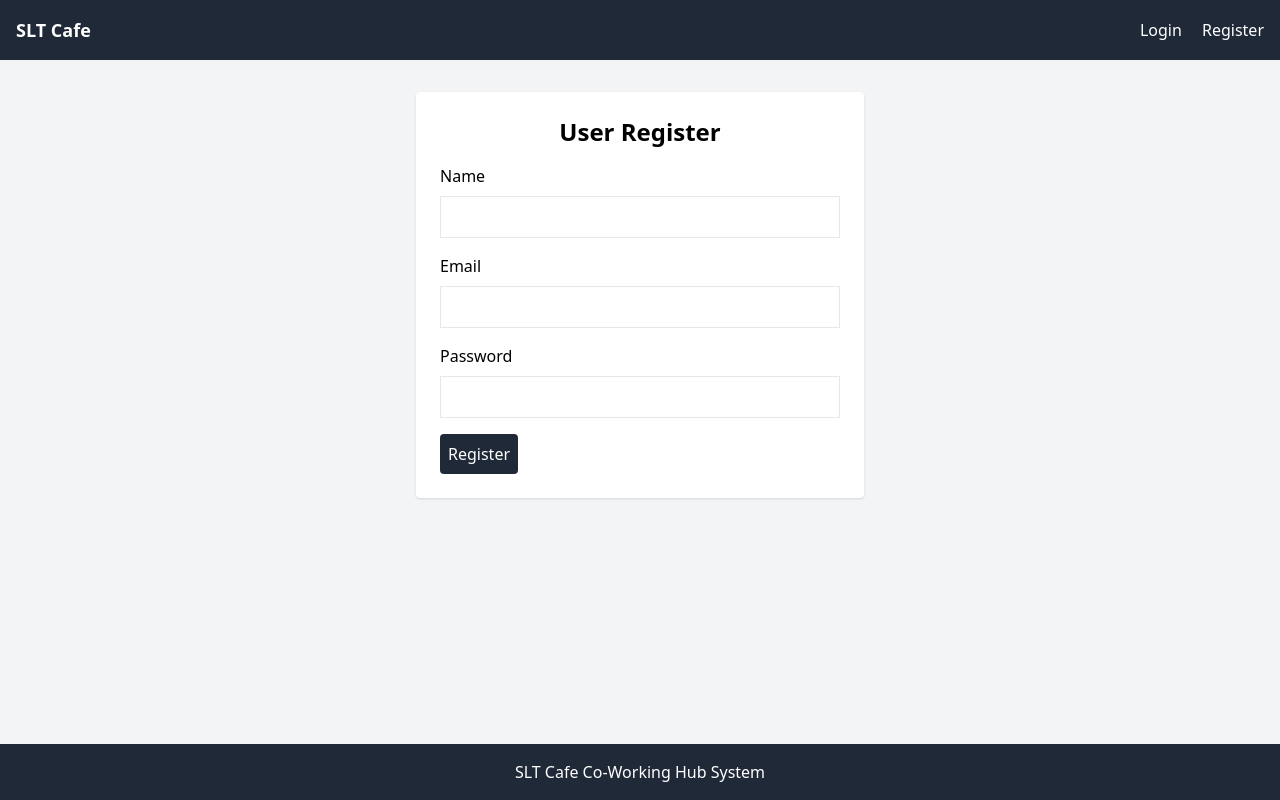
After one commit to Eshika2/SLT-Practical-Test-Co-Working-Hub-and-Cafe-Ordering, a PHP site: page /register.php in a window 1280 px wide. The commit adds this page. Run offline with PHP 8.4, Linux system fonts and the light colour scheme; some libraries are stand-ins or nearby versions.

Commit message:
Add user authentication

```diff
--- a/includes/header.php
+++ b/includes/header.php
@@ -25,11 +25,6 @@ if (session_status() === PHP_SESSION_NONE) {
                 <a href="/SLT_cafe/bookings/index.php">Bookings</a>
                 <a href="/SLT_cafe/menu.php">Cafe Menu</a>
                 <a href="/SLT_cafe/cart/index.php">Cart</a>
-
-                <?php if ($_SESSION['user_type_id'] == 1) { ?>
-                    <a href="/SLT_cafe/admin/dashboard.php">Admin</a>
-                <?php } ?>
-
                 <a href="/SLT_cafe/logout.php">Logout</a>
             <?php } else { ?>
                 <a href="/SLT_cafe/login.php">Login</a>
--- /dev/null
+++ b/register.php
@@ -0,0 +1,62 @@
+<?php
+include "config/db.php";
+
+$message = "";
+
+if ($_SERVER["REQUEST_METHOD"] == "POST") {
+
+    // Get form values
+    $name = trim($_POST["name"]);
+    $email = trim($_POST["email"]);
+    $password = $_POST["password"];
+
+    // Simple validation
+    if ($name == "" || $email == "" || $password == "") {
+        $message = "All fields are required.";
+    } else {
+        // Hash password before saving
+        $hashedPassword = password_hash($password, PASSWORD_DEFAULT);
+
+        try {
+            // user_type_id 2 means normal user
+            $sql = "INSERT INTO users (user_type_id, name, email, password) VALUES (2, ?, ?, ?)";
+            $stmt = $pdo->prepare($sql);
+            $stmt->execute([$name, $email, $hashedPassword]);
+
+            $message = "User registered successfully.";
+            header("Location: login.php");
+            exit();
+
+        } catch (PDOException $e) {
+            $message = "Email already exists.";
+        }
+    }
+}
+
+include "includes/header.php";
+?>
+
+<div class="bg-white p-6 rounded shadow max-w-md mx-auto">
+    <h2 class="text-2xl font-bold mb-4 text-center">User Register</h2>
+
+    <?php if ($message != "") { ?>
+        <p class=" text-center mb-4 text-green-600"><?php echo htmlspecialchars($message); ?></p>
+    <?php } ?>
+
+    <form method="POST">
+        <label class="block mb-2">Name</label>
+        <input type="text" name="name" class="w-full border p-2 mb-4" required>
+
+        <label class="block mb-2">Email</label>
+        <input type="email" name="email" class="w-full border p-2 mb-4" required>
+
+        <label class="block mb-2">Password</label>
+        <input type="password" name="password" class="w-full border p-2 mb-4" required>
+
+        <button type="submit" class="bg-gray-800 text-white rounded p-2 ">
+            Register
+        </button>
+    </form>
+</div>
+
+<?php include "includes/footer.php"; ?>
```
Also changed, not shown: login.php (added, +63 -0 lines), logout.php (added, +11 -0 lines).
